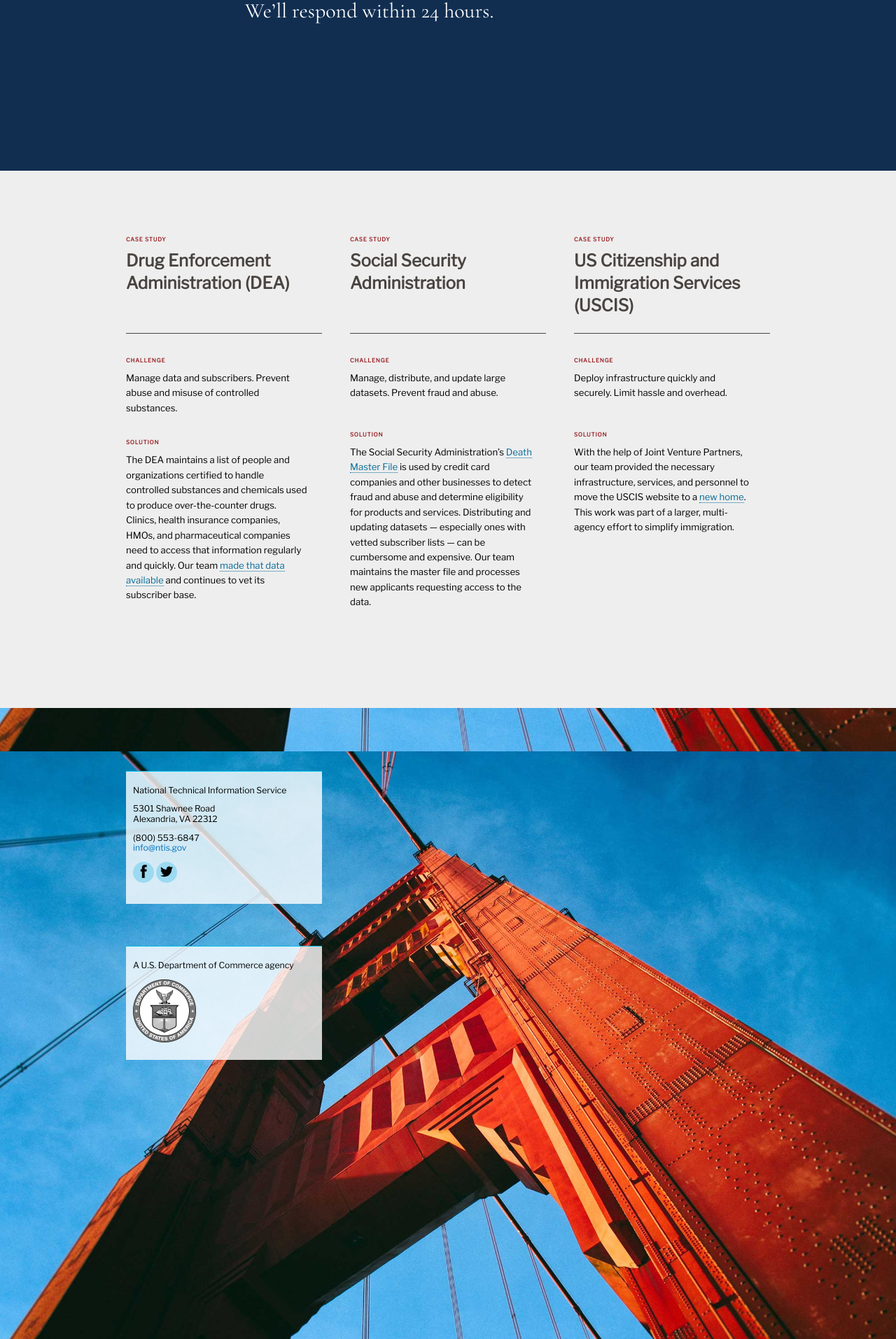
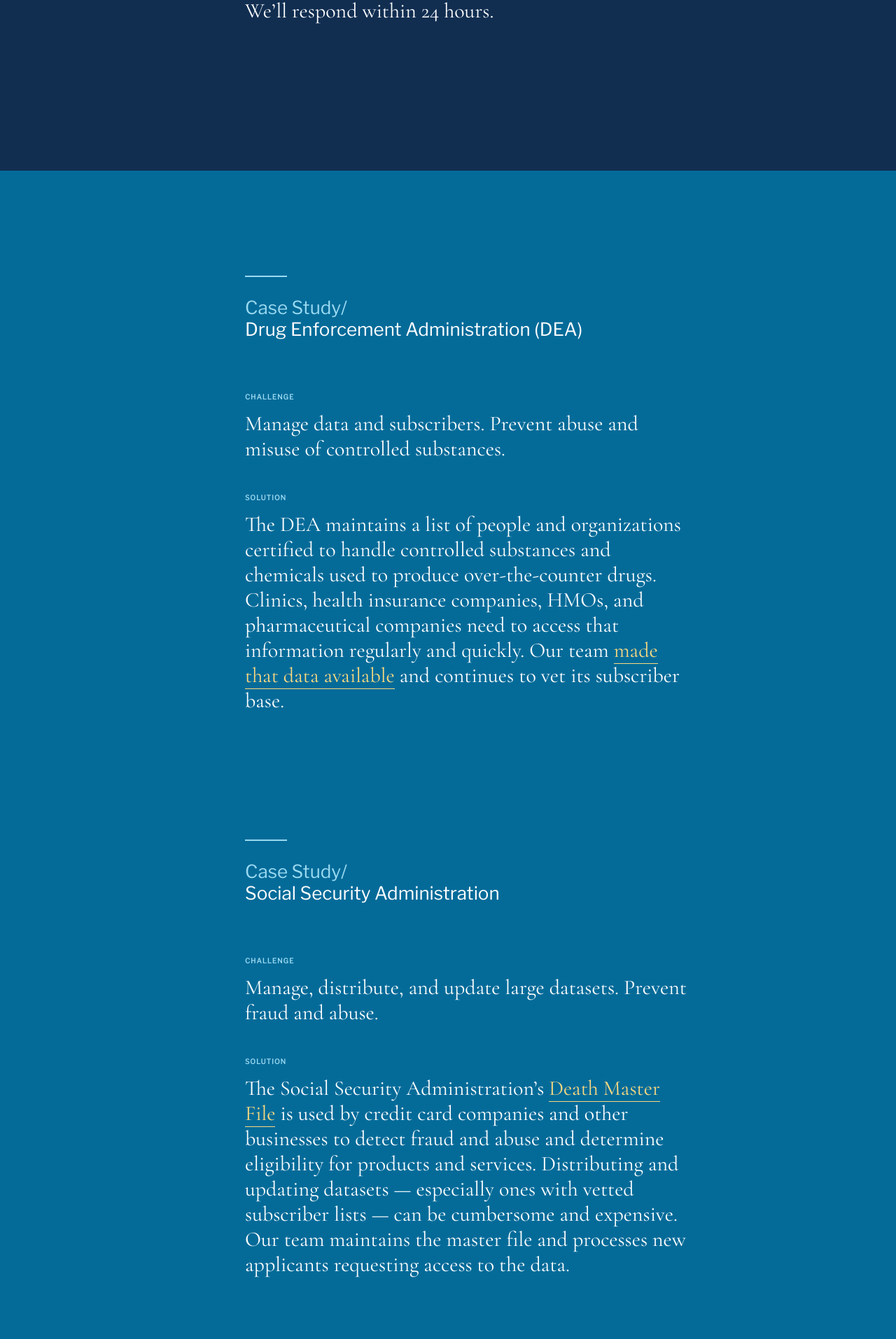
Before and after one commit to 18F/ntis-gov, a Jekyll site: the page built from our_work/index.md, in a window 1280 px wide. Shown: the part 2526-4440 px from the top of the page at 70% size. Built offline with Jekyll 4.4.1, drawn with Linux system fonts in a browser that asks for light colours.

Commit message:
single-col case study layout

```diff
--- a/_layouts/casestudy.html
+++ b/_layouts/casestudy.html
@@ -1,6 +1,6 @@
 {% include header.html %}
 
-<div id="main-content" class="container-fluid program-info">
+<div id="main-content" class="container-fluid program-info primary-darkest">
   <section>
     {{ content }}
   </section>
--- /dev/null
+++ b/_layouts/subpage-alt.html
@@ -0,0 +1,47 @@
+{% include header.html %}
+
+<div id="main-content" class="container-fluid program-info primary-darkest">
+  <section>
+    {{ content }}
+  </section>
+</div>
+
+<div class="container-fluid program-info primary-alt-darkest">
+  <section>
+    <!-- <p class="eyebrow">Case Study</p> -->
+    <h3><span class="sm-subhead">Case Study/</span>Drug Enforcement Administration (DEA)</h3>
+    <p class="eyebrow">Challenge</p>
+    <p>
+      Manage data and subscribers. Prevent abuse and misuse of controlled substances.
+    </p>
+    <p class="eyebrow">Solution</p>
+    <p>
+      The DEA maintains a list of people and organizations certified to handle controlled substances and chemicals used to produce over-the-counter drugs. Clinics, health insurance companies, HMOs, and pharmaceutical companies need to access that information regularly and quickly. Our team <a href="www.ntis.gov/products/dea/">made that data available</a> and continues to vet its subscriber base.
+    </p>
+
+    <h3><span class="sm-subhead">Case Study/</span> Social Security Administration</h3>
+    <p class="eyebrow">Challenge</p>
+    <p>
+      Manage, distribute, and update large datasets. Prevent fraud and abuse.
+    </p>
+    <p class="eyebrow">Solution</p>
+    <p>
+      The Social Security Administration’s <a href="https://dmf.ntis.gov/">Death Master File</a> is used by credit card companies and other businesses to detect fraud and abuse and determine eligibility for products and services. Distributing and updating datasets — especially ones with vetted subscriber lists — can be cumbersome and expensive. Our team maintains the master file and processes new applicants requesting access to the data.
+    </p>
+
+    <h3><span class="sm-subhead">Case Study/</span> US Citizenship and Immigration Services (USCIS)</h3>
+    <p class="eyebrow">Challenge</p>
+    <p>
+      Deploy infrastructure quickly and securely. Limit hassle and overhead.
+    </p>
+    <p class="eyebrow">Solution</p>
+    <p>
+      With the help of Joint Venture Partners, our team provided the necessary infrastructure, services, and personnel to move the USCIS website to a <a href="https://my.uscis.gov/">new home</a>. This work was part of a larger, multi-agency effort to simplify immigration.
+    </p>
+
+  </section>
+
+
+</div>
+
+{% include footer.html %}
--- a/_layouts/subpage.html
+++ b/_layouts/subpage.html
@@ -1,6 +1,6 @@
 {% include header.html %}
 
-<div id="main-content" class="container-fluid program-info">
+<div id="main-content" class="container-fluid program-info primary-darkest">
   <section>
     {{ content }}
   </section>
--- a/css/main.scss
+++ b/css/main.scss
@@ -14,6 +14,7 @@
 $primary: #0071bc;
 $primary-alt: #02bfe7;  // bright blue
 $primary-alt-light: #9bdaf1;  // light blue
+$primary-alt-lightest: #e1f3f8;
 $primary-alt-dark: #00a6d2;
 $primary-darkest: #112e51;  // dark blue
 $primary-alt-darkest: #046b99;
@@ -24,6 +25,7 @@
 $gray-warm-light: #e4e2e0;
 $gray-warm-lightest: #eee;
 $gray-light: #aeb0b5;
+$gold-lighter: #fad980;
 $gold-lightest: #fff1d2;
 
 /* ------------------------------
@@ -166,7 +168,7 @@
   min-height: 480px;
 }
 .program-info {
-  background-color: $primary-darkest;
+  // background-color: $primary-darkest;
   padding-bottom: 180px;
   z-index: 1;
   height: auto;
@@ -254,7 +256,7 @@
   // -webkit-font-smoothing: antialiased;
   // text-rendering: optimizeLegibility;
 }
-.program-info h3 {
+.program-info.primary-darkest h3 {
   color: $primary-alt-light;
   font-size: .75em;
   font-weight: 400;
@@ -320,6 +322,49 @@
   display: block;
   margin-top: 4em;
   color: $secondary-darkest;
+}
+// .program-info.primary-alt-darkest section h3 {
+//   max-width: 360px;
+// }
+.program-info.primary-alt-darkest section h3 {
+  font-size: 1.625em;
+  font-weight: 300;
+  // font: 400 1em/2.25 $sans-serif;
+  // letter-spacing: .05em;
+  margin: 150px 0 60px 170px;
+  color: #fff;
+  position: relative;
+  padding-top: 30px;
+}
+.program-info.primary-alt-darkest section h3:before {
+  content: "";
+  background-color: $primary-alt-light;
+  position: absolute;
+  top: 0;
+  left: 0;
+  height: 2px;
+  width: 60px;
+}
+.program-info.primary-alt-darkest section h3 span.sm-subhead {
+  display: block;
+  color: $primary-alt-light;
+}
+// .program-info.primary-alt-darkest section h4:first-child {
+  // margin-top: 15px;
+// }
+.program-info.primary-alt-darkest section p.eyebrow {
+  font-family: $sans-serif;
+  text-transform: uppercase;
+  font-size: .625em;
+  font-weight: 600;
+  letter-spacing: .1em;
+  padding: 15px 0;
+  color: $primary-alt-light;
+  // margin-bottom: .625em;
+}
+.program-info.primary-alt-darkest section a {
+  color: $gold-lighter;
+  border-bottom: 1px solid $gold-lighter;
 }
 address p {
   margin-bottom: 12px;
@@ -486,7 +531,7 @@
   .program-info h3 {
     margin-left: 10px;
   }
-  .program-info p, .program-info ul li, .program-info h4 {
+  .program-info p, .program-info ul li, .program-info h4, .program-info.primary-alt-darkest section h3 {
     margin-left: 10px;
     width: calc(100% - 20px);
   }
--- a/index.html
+++ b/index.html
@@ -57,7 +57,7 @@
   </div>
 
 
-    <div id="main-content" class="container-fluid program-info">
+    <div id="main-content" class="container-fluid program-info primary-darkest">
       <section>
 
         <h3>How we work</h3>
```
Also changed, not shown: our_work/index.md (+1 -1 lines).
